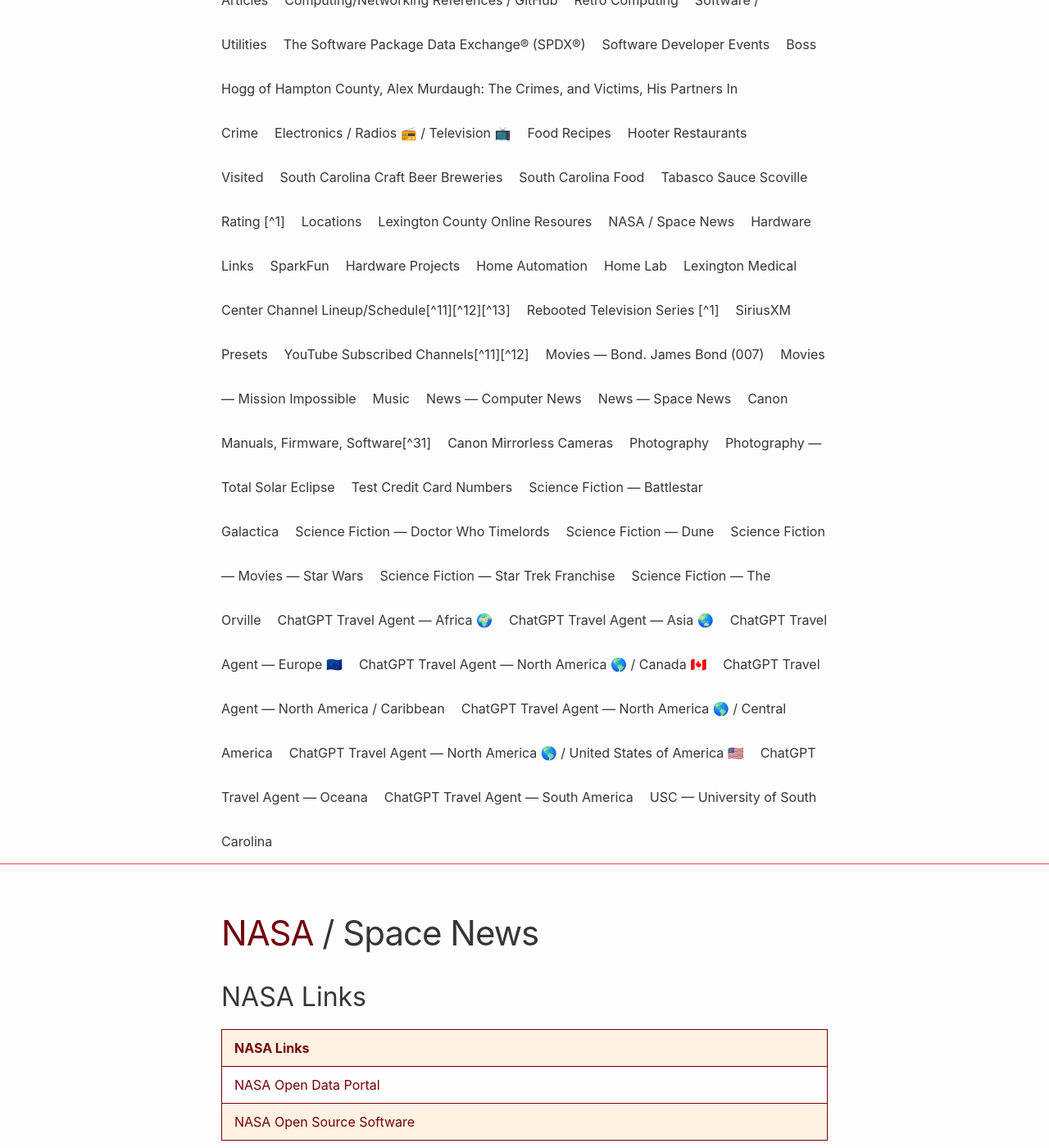
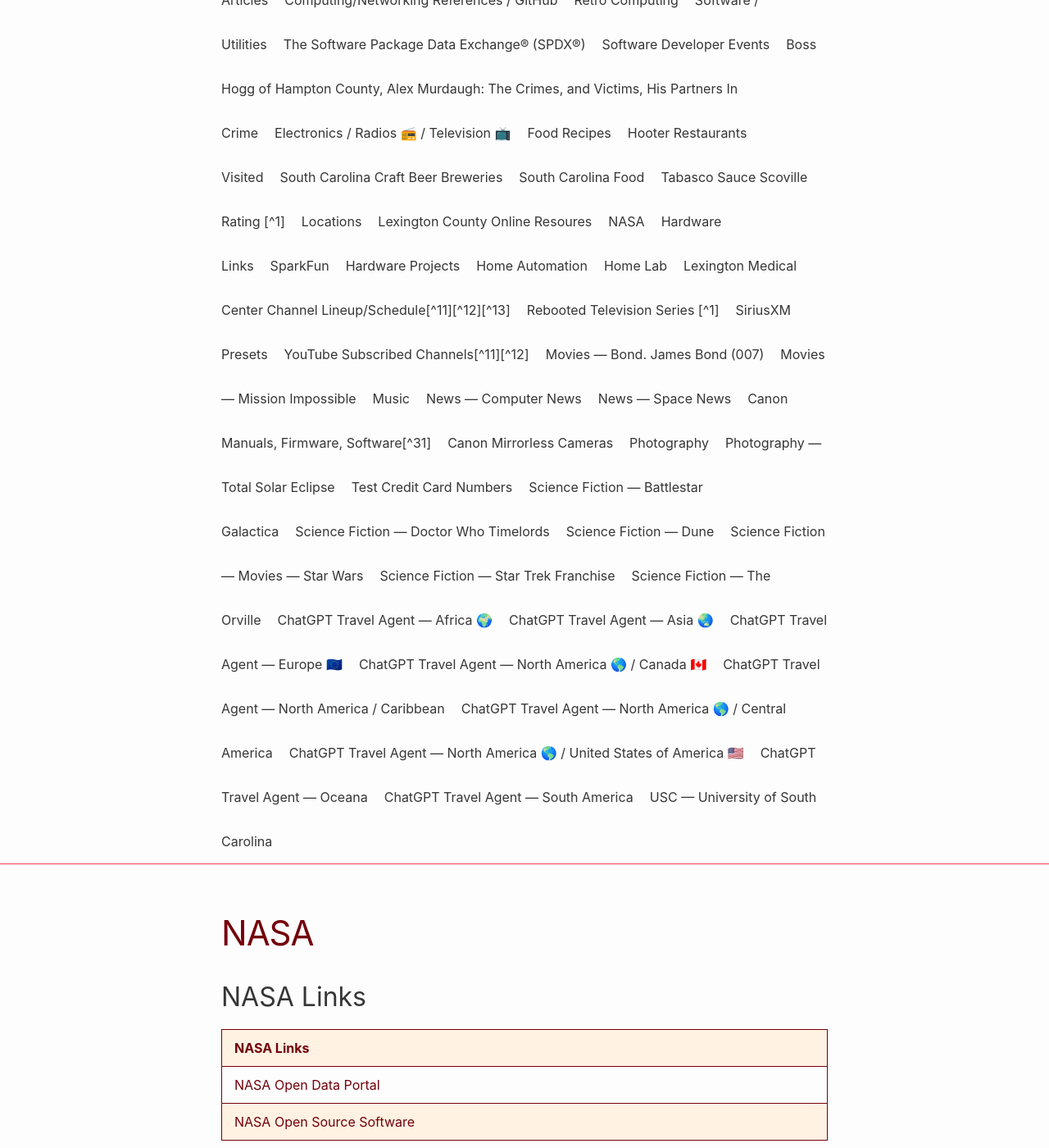
Before and after one commit to RalphHightower/RalphHightower, a Jekyll site: the page built from Government/NASA.md, in a window 1280 px wide and 1400 px high, scrolled down 410 px. Shown: the whole window at 82% size. Built offline with Jekyll 4.4.1, drawn with Linux system fonts in a browser that asks for light colours; our own code applies the rules of GitHub Pages for plain Markdown files.

Commit message:
[feat](web): NASA(extended description)

```diff
--- a/Government/NASA.md
+++ b/Government/NASA.md
@@ -1,4 +1,4 @@
-# [NASA](https://www.nasa.gov/) / Space News
+# [NASA](https://www.nasa.gov/)
 
 ## NASA Links
 
```
